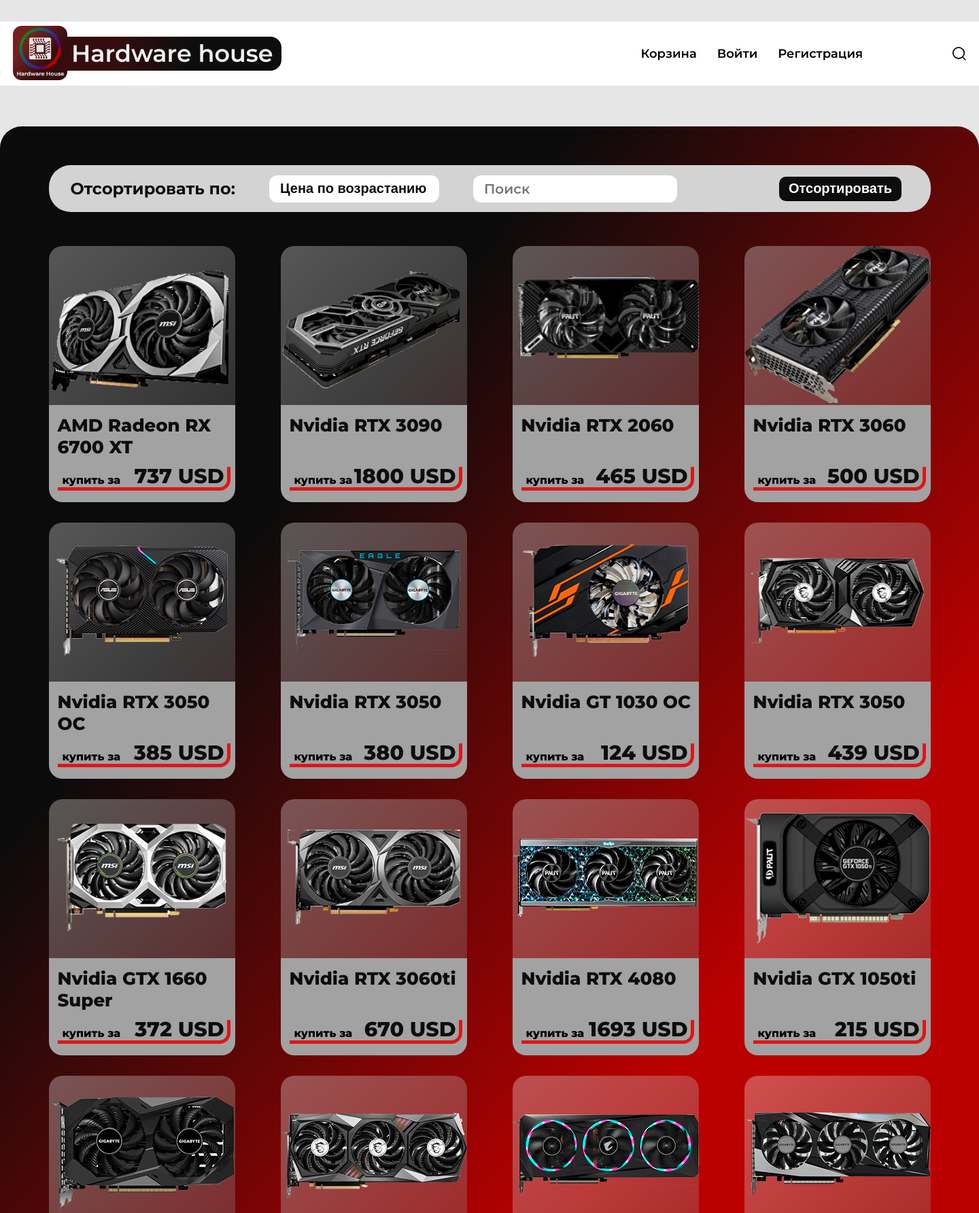
After one commit to ZinchenkoEgor0205/Videostore, a Django app: page /sorted/ in a window 1440 px wide; the page is wider, and only the part inside the window is pictured. The commit adds this page. Shown: the top 1785 px of that part at 68% size. Run offline with Django 4.2, Linux system fonts and the light colour scheme; data comes from the database, SQL or seed files in the repository; both versions use the stored data as it was after the commit.

Commit message:
page for filtering goods was added

```diff
--- a/app_basket/static/styles/basket_styles.css
+++ b/app_basket/static/styles/basket_styles.css
@@ -83,7 +83,7 @@
     max-width: 100%;
     box-sizing: border-box;
     margin: 0;
-    appearance: none;
+    appearance: unset;
     margin-right: 100px;
 }
 
--- a/app_basket/templates/basket_detail.html
+++ b/app_basket/templates/basket_detail.html
@@ -8,7 +8,7 @@
     <meta charset="UTF-8">
     <title>Title</title>
     <link rel="stylesheet" href="{% static 'styles/reset.css' %}">
-    <link rel="stylesheet" href="{% static 'styles/common_styles.css' %}">
+    <link rel="stylesheet" href="{% static 'styles/common_style.css' %}">
     <link rel="stylesheet" href="{% static 'styles/basket_styles.css' %}">
     <link href="https://fonts.googleapis.com/css2?family=Montserrat:wght@400;600;700;800&display=swap" rel="stylesheet">
 </head>
--- a/app_basket/templates/gratitude.html
+++ b/app_basket/templates/gratitude.html
@@ -8,7 +8,7 @@
         <meta charset="UTF-8">
         <title>Gratitude</title>
         <link rel="stylesheet" href="{% static 'styles/reset.css' %}">
-        <link rel="stylesheet" href="{% static 'styles/common_styles.css' %}">
+        <link rel="stylesheet" href="{% static 'styles/common_style.css' %}">
         <link rel="stylesheet" href="{% static 'styles/gratitude_style.css' %}">
         <link href="https://fonts.googleapis.com/css2?family=Montserrat:wght@400;600;700;800&display=swap" rel="stylesheet">
     </head>
--- a/app_basket/templates/order.html
+++ b/app_basket/templates/order.html
@@ -8,7 +8,7 @@
     <meta charset="UTF-8">
     <title>Title</title>
     <link rel="stylesheet" href="{% static 'styles/reset.css' %}">
-    <link rel="stylesheet" href="{% static 'styles/common_styles.css' %}">
+    <link rel="stylesheet" href="{% static 'styles/common_style.css' %}">
     <link rel="stylesheet" href="{% static 'styles/order_style.css' %}">
     <link href="https://fonts.googleapis.com/css2?family=Montserrat:wght@400;600;700;800&display=swap" rel="stylesheet">
 </head>
--- /dev/null
+++ b/app_main/forms.py
@@ -0,0 +1,7 @@
+from django import forms
+
+PARAMETER_CHOICES = [(1, 'Цена по возрастанию'), (2, 'Цена по убыванию')]
+VIDEOCARD_QUANTITY_CHOICES = [(i, str(i)) for i in range(1, 21)]
+class FilterForm(forms.Form):
+    parameter = forms.TypedChoiceField(required=False, choices=PARAMETER_CHOICES, coerce=int)
+    search = forms.CharField(required=False, max_length=30, widget=forms.TextInput(attrs={'class': 'form-input input-gray', 'placeholder': 'Поиск'}))
--- /dev/null
+++ b/app_main/static/styles/videocards_sorted_style.css
@@ -0,0 +1,167 @@
+
+.content{
+    padding-bottom: 50px;
+}
+
+.content-container {
+    width: 1550px;
+    background: linear-gradient(308.47deg, #BB0000 34.38%, #0B0B0B 73.49%);
+    border-radius: 32px;
+    padding-top: 57px;
+    display: flex;
+    flex-direction: column;
+    align-items: center;
+}
+
+.content-filters {
+    width: 1297px;
+    height: 69px;
+    background: #D3D3D3;
+    border-radius: 32px;
+    display: flex;
+    align-items: center;
+    padding-left: 32px;
+    margin-bottom: 50px;
+}
+
+.content-filters-text {
+    font-weight: 700;
+    font-size: 24px;
+    line-height: 29px;
+    display: flex;
+    align-items: center;
+    color: #0D0D0D;
+    margin-right: 50px;
+}
+
+.content-filters-form {
+    display: flex;
+    width: 930px;
+    align-items: center;
+}
+
+#id_parameter {
+    width: 250px;
+    height: 40px;
+    background: #FFFFFF;
+    border-radius: 12px;
+    font-weight: 600;
+    font-size: 20px;
+    line-height: 29px;
+    color: #0D0D0D;
+    border: 0;
+    outline: 0;
+    appearance: unset;
+    padding-left: 16px;
+    margin-right: 50px;
+    transition-duration: 0.2s;
+    transition-property: background-color;
+}
+
+#id_parameter:hover {
+    background-color: #F1F1F1;
+}
+
+#id_search {
+    width: 300px;
+    height: 40px;
+    border-radius: 12px;
+    font-weight: 600;
+    font-size: 20px;
+    line-height: 29px;
+    color: #0D0D0D;
+    border: 0;
+    outline: 0;
+    padding-left: 16px;
+    transition-duration: 0.2s;
+    transition-property: background-color;
+    margin-right: auto;
+}
+
+.content-filters-form-btn {
+    width: 180px;
+    height: 36px;
+    border-radius: 10px;
+    font-weight: 700;
+    font-size: 20px;
+    line-height: 29px;
+    color: #FFFFFF;
+}
+
+.content-items {
+    display: inline-flex;
+    flex-wrap: wrap;
+    width: 1297px;
+}
+
+.popular-content-positions-item {
+    display: inline-block;
+    width: 274px;
+    height: 374px;
+    background: linear-gradient(135deg, rgba(255, 255, 255, 0.31) 0%, rgba(100, 100, 100, 0.31) 100%);
+    border-radius: 20px;
+    transition-property: scale;
+    transition-duration: 0.2s;
+    margin-right: 67px;
+    margin-bottom: 33px;
+}
+
+.popular-content-positions-item:nth-child(4n) {
+    margin-right: 0;
+}
+
+.popular-content-positions-item:hover {
+    scale: 1.1;
+}
+
+.popular-content-positions-item-img {
+    width: 274px;
+    height: 231px;
+}
+
+.popular-content-positions-item-footer {
+    width: 274px;
+    height: 143px;
+    padding-top: 14px;
+    padding-left: 13px;
+    background-color: #A2A2A2;
+    border-radius: 0 0 20px 20px;
+}
+
+.popular-content-positions-item-footer-info {
+    width: 261px;
+    height: 66px;
+    font-weight: 800;
+    font-size: 26px;
+    line-height: 32px;
+    color: #0D0D0D;
+    margin-bottom: 11px;
+}
+
+.popular-content-positions-item-footer-link {
+    align-items: flex-end;
+    justify-content: space-between;
+    display: flex;
+    flex-direction: row;
+    width: 254px;
+    height: 35px;
+    border-width: 0 5px 5px 0;
+    border-style: solid;
+    border-color: #DE1616;
+    border-radius: 0 0 16px 0;
+    padding-left: 7px;
+    padding-right: 4px;
+}
+
+.popular-content-positions-item-footer-link-text {
+    font-weight: 800;
+    font-size: 16px;
+    line-height: 20px;
+}
+
+.popular-content-positions-item-footer-link-price {
+    font-weight: 800;
+    font-size: 30px;
+    line-height: 32px;
+    color: #0D0D0D;
+}
--- a/app_main/templates/main.html
+++ b/app_main/templates/main.html
@@ -9,8 +9,8 @@
     <meta charset="UTF-8">
     <title>Title</title>
     <link rel="stylesheet" href="{% static 'styles/reset.css' %}">
-    <link rel="stylesheet" href="{% static 'styles/common_styles.css' %}">
-    <link rel="stylesheet" href="{% static 'styles/main_style.css' %}">
+    <link rel="stylesheet" href="{% static 'styles/common_style.css' %}">
+    <link rel="stylesheet" href="{% static 'styles/main_styles.css' %}">
     <link href="https://fonts.googleapis.com/css2?family=Montserrat:wght@400;600;700;800&display=swap" rel="stylesheet">
     <script src="https://ajax.googleapis.com/ajax/libs/jquery/2.1.1/jquery.min.js"></script>
     <script src="https://code.jquery.com/jquery-3.6.0.js"></script>
@@ -71,7 +71,7 @@
                     <div class="popular-content-positions">
                         {% for videocard in videocards.reverse|slice:':4' %}
                             <a href="{% url 'videocard_detail' videocard.id %}" class="popular-content-positions-item">
-                                <img src={{ videocard.image }} alt="videocard" class="popular-content-positions-item-img popular-content-positions-item-img-1">
+                                <img src='{{ videocard.image }}' alt="videocard" class="popular-content-positions-item-img popular-content-positions-item-img-1">
                                 <div class="popular-content-positions-item-footer">
                                     <p class="popular-content-positions-item-footer-info">{{ videocard.manufacturer }} {{ videocard.name }}</p>
                                     <div class="popular-content-positions-item-footer-link">
@@ -89,6 +89,9 @@
                             </svg>
                         </a>
                         <div class="popular-content-positions popular-extended-content">
+                            <div class="popular-extended-content-links">
+                                <a href="{% url 'videocard_sorted' %}" class="filter-btn btn-black">Фильтровать товары</a>
+                            </div>
                             {% for videocard in videocards.reverse|slice:'4:' %}
                                <a href="{% url 'videocard_detail' videocard.id %}" class="popular-content-positions-item popular-extended-content-positions-item">
                                     <img src={{ videocard.image }} alt="videocard" class="popular-content-positions-item-img popular-content-positions-item-img-1">
--- a/app_main/templates/videocard_detail.html
+++ b/app_main/templates/videocard_detail.html
@@ -8,7 +8,7 @@
     <meta charset="UTF-8">
     <title>Title</title>
     <link rel="stylesheet" href="{% static 'styles/reset.css' %}">
-    <link rel="stylesheet" href="{% static 'styles/common_styles.css' %}">
+    <link rel="stylesheet" href="{% static 'styles/common_style.css' %}">
     <link rel="stylesheet" href="{% static 'styles/videocard_detail_style.css' %}">
     <link href="https://fonts.googleapis.com/css2?family=Montserrat:wght@400;600;700;800&display=swap" rel="stylesheet">
 </head>
--- /dev/null
+++ b/app_main/templates/videocards_sorted.html
@@ -0,0 +1,47 @@
+{% extends 'main.html' %}
+{% load static %}
+
+<!DOCTYPE html>
+<html lang="en">
+{% block head %}
+<head>
+    <meta charset="UTF-8">
+    <title>Title</title>
+    <link rel="stylesheet" href="{% static 'styles/reset.css' %}">
+    <link rel="stylesheet" href="{% static 'styles/common_style.css' %}">
+    <link rel="stylesheet" href="{% static 'styles/videocards_sorted_style.css' %}">
+    <link href="https://fonts.googleapis.com/css2?family=Montserrat:wght@400;600;700;800&display=swap" rel="stylesheet">
+</head>
+{% endblock head %}
+<body>
+{% block afternav %}
+    <section class="content">
+        <div class="content-container container">
+            <div class="content-filters">
+                <p class="content-filters-text">Отсортировать по:</p>
+                <form class="content-filters-form" method="post" action="">
+                    {% csrf_token %}
+                    {{ form.parameter }}
+                    {{ form.search }}
+                    <button class="content-filters-form-btn btn btn-black">Отсортировать</button>
+                </form>
+            </div>
+            <div class="content-items">
+                {% for videocard in videocards %}
+                    <a href="{% url 'videocard_detail' videocard.id %}" class="popular-content-positions-item">
+                        <img src='/{{ videocard.image }}' alt="videocard" class="popular-content-positions-item-img popular-content-positions-item-img-1">
+                        <div class="popular-content-positions-item-footer">
+                            <p class="popular-content-positions-item-footer-info">{{ videocard.manufacturer }} {{ videocard.name }}</p>
+                            <div class="popular-content-positions-item-footer-link">
+                                <p class="popular-content-positions-item-footer-link-text">купить за</p>
+                                <p class="popular-content-positions-item-footer-link-price">{{ videocard.price }} USD</p>
+                            </div>
+                        </div>
+                    </a>
+                {% endfor %}
+            </div>
+        </div>
+    </section>
+{% endblock afternav %}
+</body>
+</html>
--- a/app_main/urls.py
+++ b/app_main/urls.py
@@ -5,5 +5,6 @@ from app_main.views import *
 
 urlpatterns = [
     path('', main_view, name='main_view'),
+    path('sorted/', videocards_sorted_view, name='videocard_sorted'),
     path('<int:pk>/', VideocardDetailView.as_view(), name='videocard_detail')
 ]
--- a/app_main/views.py
+++ b/app_main/views.py
@@ -3,6 +3,7 @@ from django.http import HttpResponse
 from django.shortcuts import render
 
 from app_basket.forms import BasketAddVideocardForm
+from app_main.forms import FilterForm
 from app_main.models import Videocard
 from django.views.generic.detail import DetailView
 
@@ -11,6 +12,37 @@ def main_view(request):
     videocards_promo = Videocard.objects.filter(promo_type='n')
     user = request.user
     return render(request, 'main.html', context= {'videocards': videocards, 'videocards_promo': videocards_promo, 'user': user})
+
+
+def videocards_sorted_view(request):
+    if request.method == 'POST':
+        form = FilterForm(request.POST)
+        if form.is_valid():
+            parameter = form.cleaned_data['parameter']
+            search = form.cleaned_data['search']
+            if search:
+                videocards = Videocard.objects.filter(name__contains=search)
+            else:
+                videocards = Videocard.objects.all()
+            if parameter == 1:
+                videocards = videocards.order_by('price')
+            else:
+                videocards = videocards.order_by('price').reverse()
+            form = FilterForm()
+            context = {
+                'videocards': videocards,
+                'form': form
+            }
+            return render(request, 'videocards_sorted.html', context=context)
+    else:
+        form = FilterForm()
+    videocards = Videocard.objects.all()
+    context = {
+        'videocards': videocards,
+        'form': form,
+    }
+    return render(request, 'videocards_sorted.html', context=context)
+
 
 class VideocardDetailView(DetailView):
     model = Videocard
--- a/app_user/templates/account-edit.html
+++ b/app_user/templates/account-edit.html
@@ -8,7 +8,7 @@
     <meta charset="UTF-8">
     <title>Title</title>
     <link rel="stylesheet" href="{% static 'styles/reset.css' %}">
-    <link rel="stylesheet" href="{% static 'styles/common_styles.css' %}">
+    <link rel="stylesheet" href="{% static 'styles/common_style.css' %}">
     <link rel="stylesheet" href="{% static 'styles/account_edit_style.css' %}">
     <link href="https://fonts.googleapis.com/css2?family=Montserrat:wght@400;600;700;800&display=swap" rel="stylesheet">
 </head>
--- a/app_user/templates/account.html
+++ b/app_user/templates/account.html
@@ -8,7 +8,7 @@
     <meta charset="UTF-8">
     <title>Title</title>
     <link rel="stylesheet" href="{% static 'styles/reset.css' %}">
-    <link rel="stylesheet" href="{% static 'styles/common_styles.css' %}">
+    <link rel="stylesheet" href="{% static 'styles/common_style.css' %}">
     <link rel="stylesheet" href="{% static 'styles/account_style.css' %}">
     <link href="https://fonts.googleapis.com/css2?family=Montserrat:wght@400;600;700;800&display=swap" rel="stylesheet">
 </head>
--- a/app_user/templates/login.html
+++ b/app_user/templates/login.html
@@ -6,7 +6,7 @@
 {% block head %}
 <head>
     <link rel="stylesheet" href="{% static 'styles/reset.css' %}">
-    <link rel="stylesheet" href="{% static 'styles/common_styles.css' %}">
+    <link rel="stylesheet" href="{% static 'styles/common_style.css' %}">
     <link rel="stylesheet" href="{% static 'styles/login_styles.css' %}">
     <link href="https://fonts.googleapis.com/css2?family=Montserrat:wght@400;600;700;800&display=swap" rel="stylesheet">
     <meta charset="UTF-8">
--- a/app_user/templates/register.html
+++ b/app_user/templates/register.html
@@ -8,7 +8,7 @@
     <meta charset="UTF-8">
     <title>Title</title>
     <link rel="stylesheet" href="{% static 'styles/reset.css' %}">
-    <link rel="stylesheet" href="{% static 'styles/common_styles.css' %}">
+    <link rel="stylesheet" href="{% static 'styles/common_style.css' %}">
     <link rel="stylesheet" href="{% static 'styles/register_styles.css' %}">
     <link href="https://fonts.googleapis.com/css2?family=Montserrat:wght@400;600;700;800&display=swap" rel="stylesheet">
 </head>
--- a/static/styles/common_styles.css
+++ b/static/styles/common_style.css
@@ -103,6 +103,8 @@ section {
     transition-duration: 0.2s;
     transition-property: transform, background;
     cursor: pointer;
+    background-color: #0D0D0D;
+    color: #FFFFFF;
 }
 
 .btn-black:hover {
```
Also changed, not shown: app_main/static/styles/main_styles.css (renamed from app_main/static/styles/main_style.css, +21 -0 lines), db.sqlite3.
